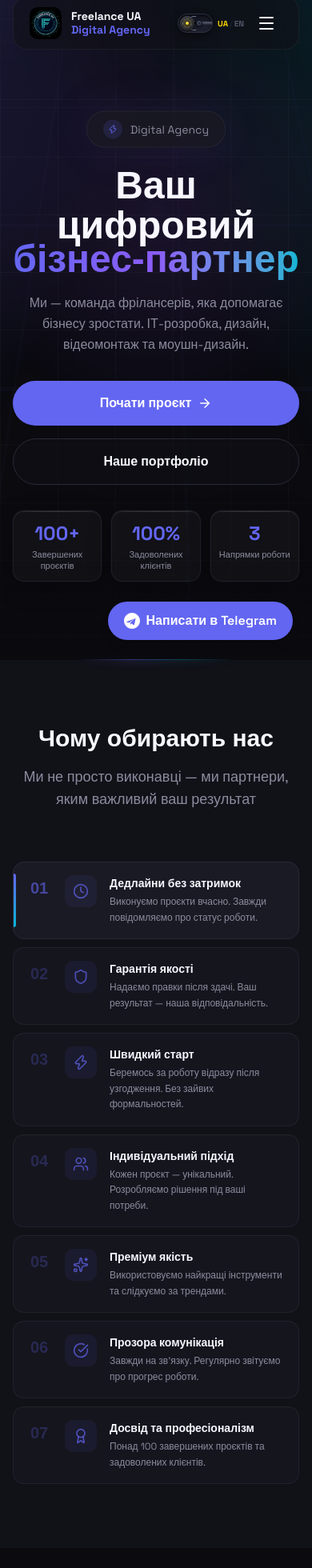
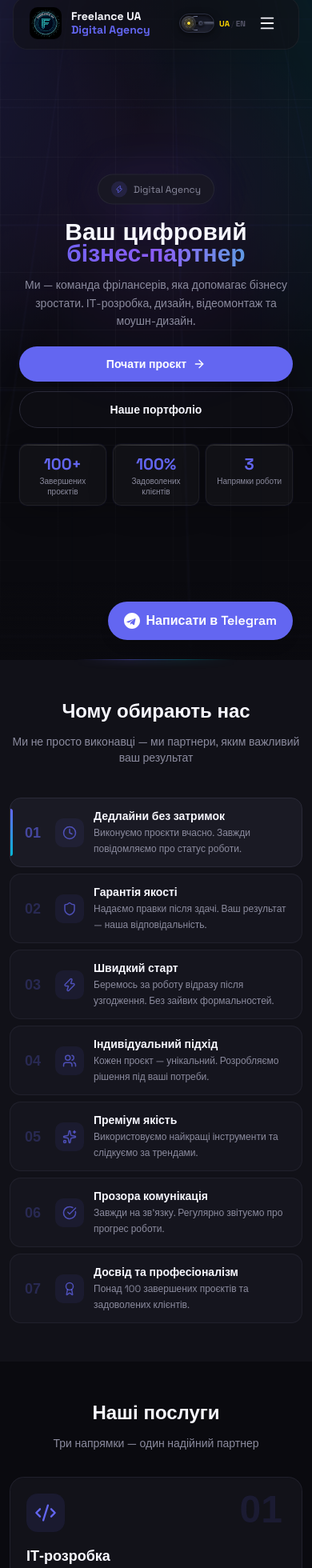
Before and after one commit to Nazar721/freelance-ua-nextjs, a Next.js app: page / in a window 390 px wide. Shown: the part 20-1980 px from the top of the page at 80% size. Built offline with nearby package versions, Linux system fonts and the light colour scheme; a web font is replaced by a local one.

Commit message:
fix mobile responsiveness for hero section and services section

```diff
--- a/components/layout/Header.tsx
+++ b/components/layout/Header.tsx
@@ -136,11 +136,11 @@ export default function Header() {
         <div className="xl:hidden flex items-center gap-2">
           <LanguageToggle />
           <button
-            className="text-[#F8F8FF] p-2"
+            className="text-[#F8F8FF] p-2 rounded-lg hover:bg-white/10 transition-colors duration-200"
             onClick={() => setMenuOpen(!menuOpen)}
             aria-label="Toggle menu"
           >
-            {menuOpen ? <X size={24} /> : <Menu size={24} />}
+            {menuOpen ? <X size={22} /> : <Menu size={22} />}
           </button>
         </div>
       </div>
@@ -150,44 +150,48 @@ export default function Header() {
         {menuOpen && (
           <motion.div
             key="mobile-menu"
-            initial={{ height: 0, opacity: 0 }}
-            animate={{ height: "auto", opacity: 1 }}
-            exit={{ height: 0, opacity: 0 }}
-            transition={{ duration: 0.5, ease: [0.22, 1, 0.36, 1] }}
-            className="lg:hidden overflow-hidden bg-[#111118] border-t border-[#2A2A38]"
+            initial={{ opacity: 0, y: -10, scale: 0.98 }}
+            animate={{ opacity: 1, y: 0, scale: 1 }}
+            exit={{ opacity: 0, y: -10, scale: 0.98 }}
+            transition={{ duration: 0.3, ease: [0.22, 1, 0.36, 1] }}
+            className="xl:hidden mt-2 mx-1 bg-[#1A1A24]/95 backdrop-blur-xl border border-[#2A2A38]/80 rounded-2xl shadow-[0_16px_48px_rgba(0,0,0,0.5)] overflow-hidden"
           >
-            <div className="px-4 py-6 flex flex-col gap-4">
+            <div className="p-3">
               {navKeys.map((key, i) => {
                 const active = isActive(navHrefs[i]);
                 return (
                   <motion.button
                     key={navHrefs[i]}
-                    initial={{ opacity: 0, x: -10 }}
+                    initial={{ opacity: 0, x: -8 }}
                     animate={{ opacity: 1, x: 0 }}
-                    transition={{ delay: i * 0.05 }}
+                    transition={{ delay: i * 0.04, duration: 0.25 }}
                     onClick={() => handleNavClick(navHrefs[i])}
-                    className={`cursor-pointer transition-colors text-left text-base font-medium py-2 ${
-                      active ? "text-[#F8F8FF]" : "text-[#8B8B9E] hover:text-[#F8F8FF]"
+                    className={`cursor-pointer w-full text-left px-4 py-2.5 rounded-xl text-sm font-medium transition-all duration-200 ${
+                      active
+                        ? "text-[#F8F8FF] bg-[#6366F1]/15"
+                        : "text-[#8B8B9E] hover:text-[#F8F8FF] hover:bg-white/5"
                     }`}
                   >
                     {t(key)}
                   </motion.button>
                 );
               })}
+              <div className="mt-2 px-1">
                 <motion.a
-                initial={{ opacity: 0, y: 8 }}
+                  initial={{ opacity: 0, y: 6 }}
                   animate={{ opacity: 1, y: 0 }}
-                transition={{ delay: navKeys.length * 0.05 }}
+                  transition={{ delay: navKeys.length * 0.04 }}
                   href={siteConfig.telegram.consultationUrl}
                   target="_blank"
                   rel="noopener noreferrer"
-                className="magnetic-button text-center bg-[#6366F1] hover:bg-[#4F46E5] text-white font-semibold px-4 py-3 rounded-full transition-all duration-500 hover:shadow-[0_0_30px_rgba(99,102,241,0.32)]"
+                  className="magnetic-button flex items-center justify-center gap-2 bg-[#6366F1] hover:bg-[#4F46E5] text-white font-semibold px-4 py-2.5 rounded-xl transition-all duration-300 hover:shadow-[0_0_24px_rgba(99,102,241,0.32)] text-sm"
                 >
                   {t("header.write")}
-                <svg width="16" height="16" viewBox="0 0 24 24" fill="currentColor">
+                  <svg width="14" height="14" viewBox="0 0 24 24" fill="currentColor">
                     <path d="M12 0C5.373 0 0 5.373 0 12s5.373 12 12 12 12-5.373 12-12S18.627 0 12 0zm5.562 8.248l-2.012 9.47c-.148.658-.537.818-1.084.508l-3-2.21-1.447 1.394c-.16.16-.295.295-.605.295l.213-3.053 5.56-5.023c.242-.213-.054-.333-.373-.12L7.26 14.948l-2.937-.918c-.638-.198-.65-.638.136-.943l11.47-4.42c.532-.194.998.13.633.582z"/>
                   </svg>
                 </motion.a>
+              </div>
             </div>
           </motion.div>
         )}
--- a/components/sections/HeroSection.tsx
+++ b/components/sections/HeroSection.tsx
@@ -71,7 +71,7 @@ export default function HeroSection() {
     <section
       ref={sectionRef}
       id="hero"
-      className="relative min-h-screen flex items-center justify-center overflow-hidden pt-20 pb-4"
+      className="relative min-h-screen flex items-center justify-center overflow-hidden pt-16 sm:pt-20 pb-4"
     >
       {/* Parallax background layers */}
       <motion.div
@@ -83,7 +83,7 @@ export default function HeroSection() {
       </motion.div>
 
       {/* Bottom fade */}
-      <div className="absolute inset-x-0 bottom-0 h-32 bg-linear-to-t from-[#0A0A0F] to-transparent z-[1]" />
+      <div className="absolute inset-x-0 bottom-0 h-24 sm:h-32 bg-linear-to-t from-[#0A0A0F] to-transparent z-[1]" />
 
       {/* Floating particles — disabled on mobile for performance */}
       {!shouldReduceMotion && !isMobile && (
@@ -124,9 +124,9 @@ export default function HeroSection() {
           animate={{ opacity: 1, scale: 1, y: 0 }}
           transition={{ duration: 0.6, ease: [0.22, 1, 0.36, 1] }}
         >
-          <div className={`inline-flex items-center gap-2.5 bg-[#1A1A24]/80 border border-[#2A2A38]/80 rounded-full px-5 py-2.5 mb-5 text-sm text-[#8B8B9E] shadow-[0_0_60px_rgba(99,102,241,0.1)] ${isMobile ? "" : "backdrop-blur-xl"} float`}>
-            <span className="flex h-6 w-6 items-center justify-center rounded-full bg-[#6366F1]/15">
-              <Zap size={12} className="text-[#6366F1]" />
+          <div className={`inline-flex items-center gap-2 bg-[#1A1A24]/80 border border-[#2A2A38]/80 rounded-full px-4 py-2 mb-4 sm:mb-5 text-xs sm:text-sm text-[#8B8B9E] shadow-[0_0_60px_rgba(99,102,241,0.1)] ${isMobile ? "" : "backdrop-blur-xl"} float`}>
+            <span className="flex h-5 w-5 sm:h-6 sm:w-6 items-center justify-center rounded-full bg-[#6366F1]/15">
+              <Zap size={10} className="text-[#6366F1]" />
             </span>
             {t("hero.badge")}
           </div>
@@ -137,7 +137,7 @@ export default function HeroSection() {
           variants={stagger}
           initial="hidden"
           animate="visible"
-          className="text-5xl sm:text-6xl md:text-7xl lg:text-8xl font-bold leading-[1.05] mb-4 font-[family-name:var(--font-syne)]"
+          className="text-3xl sm:text-5xl md:text-7xl lg:text-8xl font-bold leading-[1.05] mb-3 sm:mb-4 font-[family-name:var(--font-syne)]"
           style={isMobile ? undefined : { perspective: 800 }}
         >
           <span className="flex flex-wrap justify-center gap-x-[0.3em]" style={isMobile ? undefined : { transformStyle: "preserve-3d" }}>
@@ -155,7 +155,7 @@ export default function HeroSection() {
             initial={{ opacity: 0, y: isMobile ? 16 : 30, scale: isMobile ? 1 : 0.9 }}
             animate={{ opacity: 1, y: 0, scale: 1 }}
             transition={{ duration: isMobile ? 0.4 : 1, delay: isMobile ? 0.2 : 0.6, ease: [0.22, 1, 0.36, 1] as const }}
-            className="gradient-text-motion bg-gradient-to-r from-[#6366F1] via-[#8B5CF6] to-[#06B6D4] bg-clip-text text-transparent block -mt-2"
+            className="gradient-text-motion bg-gradient-to-r from-[#6366F1] via-[#8B5CF6] to-[#06B6D4] bg-clip-text text-transparent block -mt-1 sm:-mt-2"
           >
             {t("hero.partner")}
           </motion.span>
@@ -166,7 +166,7 @@ export default function HeroSection() {
           initial={{ opacity: 0, y: 20 }}
           animate={{ opacity: 1, y: 0 }}
           transition={{ duration: 0.8, delay: 0.8, ease: [0.22, 1, 0.36, 1] }}
-          className="text-base sm:text-lg md:text-xl text-[#8B8B9E] max-w-2xl mx-auto mb-8 leading-relaxed"
+          className="text-sm sm:text-lg md:text-xl text-[#8B8B9E] max-w-xl sm:max-w-2xl mx-auto mb-5 sm:mb-8 leading-relaxed px-2"
         >
           {t("hero.desc")}
         </motion.p>
@@ -176,24 +176,24 @@ export default function HeroSection() {
           initial={{ opacity: 0, y: 20 }}
           animate={{ opacity: 1, y: 0 }}
           transition={{ duration: 0.7, delay: 1, ease: [0.22, 1, 0.36, 1] }}
-          className="flex flex-col sm:flex-row gap-4 justify-center"
+          className="flex flex-col sm:flex-row gap-3 sm:gap-4 justify-center px-2"
         >
           <motion.a
             href={siteConfig.telegram.consultationUrl}
             target="_blank"
             rel="noopener noreferrer"
-            className="magnetic-button inline-flex items-center justify-center gap-2 bg-[#6366F1] hover:bg-[#4F46E5] text-white font-semibold px-8 py-4 rounded-full transition-all duration-300 hover:-translate-y-1 hover:scale-105 hover:shadow-[0_0_48px_rgba(99,102,241,0.46)] text-base"
+            className="magnetic-button inline-flex items-center justify-center gap-2 bg-[#6366F1] hover:bg-[#4F46E5] text-white font-semibold px-6 py-3 sm:px-8 sm:py-4 rounded-full transition-all duration-300 hover:-translate-y-1 hover:scale-105 hover:shadow-[0_0_48px_rgba(99,102,241,0.46)] text-sm sm:text-base"
             whileHover={isMobile ? undefined : { scale: 1.05 }}
             whileTap={isMobile ? undefined : { scale: 0.97 }}
           >
             {t("hero.cta.start")}
-            <ArrowRight size={18} />
+            <ArrowRight size={16} className="sm:w-[18px] sm:h-[18px]" />
           </motion.a>
           <motion.a
             href={siteConfig.telegram.channelUrl}
             target="_blank"
             rel="noopener noreferrer"
-            className={`magnetic-button inline-flex items-center justify-center gap-2 bg-[#111118]/50 border border-[#2A2A38] hover:border-[#6366F1] text-[#F8F8FF] font-semibold px-8 py-4 rounded-full transition-all duration-300 hover:-translate-y-1 hover:shadow-[0_0_34px_rgba(99,102,241,0.16)] text-base ${isMobile ? "" : "backdrop-blur-md"}`}
+            className={`magnetic-button inline-flex items-center justify-center gap-2 bg-[#111118]/50 border border-[#2A2A38] hover:border-[#6366F1] text-[#F8F8FF] font-semibold px-6 py-3 sm:px-8 sm:py-4 rounded-full transition-all duration-300 hover:-translate-y-1 hover:shadow-[0_0_34px_rgba(99,102,241,0.16)] text-sm sm:text-base ${isMobile ? "" : "backdrop-blur-md"}`}
             whileHover={isMobile ? undefined : { scale: 1.05 }}
             whileTap={isMobile ? undefined : { scale: 0.97 }}
           >
@@ -206,7 +206,7 @@ export default function HeroSection() {
           variants={stagger}
           initial="hidden"
           animate="visible"
-          className="mt-8 grid grid-cols-3 gap-3 sm:mt-12 max-w-lg mx-auto"
+          className="mt-5 sm:mt-8 grid grid-cols-3 gap-2 sm:gap-3 sm:mt-12 max-w-lg mx-auto px-2"
         >
           {[
             { value: 100, suffix: "+", label: t("hero.stat.projects") },
@@ -224,12 +224,12 @@ export default function HeroSection() {
                   transition: { duration: 0.6, ease: [0.22, 1, 0.36, 1], delay: 1.2 + i * 0.1 },
                 },
               }}
-              className={`glass-stat rounded-xl px-2.5 py-3 sm:rounded-2xl sm:px-5 sm:py-4`}
+              className={`glass-stat rounded-lg px-2 py-2.5 sm:rounded-2xl sm:px-5 sm:py-4`}
             >
-              <div className="text-2xl font-bold text-[#6366F1] sm:text-3xl">
+              <div className="text-xl sm:text-2xl font-bold text-[#6366F1] sm:text-3xl">
                 <CountUp value={stat.value} suffix={stat.suffix} />
               </div>
-              <div className="mt-1 text-[11px] leading-tight text-[#8B8B9E] sm:text-sm">
+              <div className="mt-0.5 sm:mt-1 text-[10px] sm:text-[11px] leading-tight text-[#8B8B9E] sm:text-sm">
                 {stat.label}
               </div>
             </motion.div>
--- a/components/sections/ServicesSection.tsx
+++ b/components/sections/ServicesSection.tsx
@@ -125,59 +125,59 @@ export default function ServicesSection() {
   const activeCategory = activeModal !== null ? serviceCategories[activeModal] : null;
 
   return (
-    <section id="services" className="py-20 px-4">
+    <section id="services" className="py-12 sm:py-20 px-3 sm:px-4">
       <div className="max-w-7xl mx-auto">
-        <FadeIn className="text-center mb-16" y={30} blur={8}>
-          <h2 className="text-3xl md:text-4xl lg:text-5xl font-bold text-[#F8F8FF] mb-4 font-[family-name:var(--font-syne)]">
+        <FadeIn className="text-center mb-8 sm:mb-16" y={20} blur={4}>
+          <h2 className="text-2xl sm:text-3xl md:text-4xl lg:text-5xl font-bold text-[#F8F8FF] mb-3 sm:mb-4 font-[family-name:var(--font-syne)]">
             {t("services.title")}
           </h2>
-          <p className="text-[#8B8B9E] text-lg max-w-2xl mx-auto">
+          <p className="text-[#8B8B9E] text-sm sm:text-lg max-w-2xl mx-auto">
             {t("services.desc")}
           </p>
         </FadeIn>
 
         {/* Service cards grid */}
-        <div className="grid grid-cols-1 md:grid-cols-3 gap-5">
+        <div className="grid grid-cols-1 md:grid-cols-3 gap-4 sm:gap-5">
           {serviceCategories.map((cat, i) => (
-            <FadeIn key={cat.key} delay={0.1 + i * 0.12} y={40} blur={4}>
+            <FadeIn key={cat.key} delay={0.1 + i * 0.08} y={24} blur={2}>
               <button
                 onClick={() => setActiveModal(i)}
-                className="service-card group text-left w-full p-7 rounded-2xl border border-[#2A2A38]/60 bg-[#1A1A24]/50 cursor-pointer transition-all duration-700 hover:bg-[#1A1A24] hover:border-[#2A2A38] hover:-translate-y-1 hover:shadow-[0_16px_48px_rgba(0,0,0,0.3)]"
+                className="service-card group text-left w-full p-5 sm:p-7 rounded-2xl border border-[#2A2A38]/60 bg-[#1A1A24]/50 cursor-pointer transition-all duration-700 hover:bg-[#1A1A24] hover:border-[#2A2A38] hover:-translate-y-1 hover:shadow-[0_16px_48px_rgba(0,0,0,0.3)]"
               >
                 {/* Watermark number */}
-                <span className="absolute top-4 right-6 text-6xl font-black text-[#6366F1]/[0.12] font-[family-name:var(--font-syne)] select-none pointer-events-none">
+                <span className="absolute top-4 right-6 text-5xl sm:text-6xl font-black text-[#6366F1]/[0.12] font-[family-name:var(--font-syne)] select-none pointer-events-none">
                   {String(i + 1).padStart(2, "0")}
                 </span>
 
                 <div className="relative z-10">
-                  <div className="w-14 h-14 rounded-xl bg-[#6366F1]/10 group-hover:bg-[#6366F1]/18 flex items-center justify-center mb-5 transition-all duration-300">
+                  <div className="w-12 h-12 sm:w-14 sm:h-14 rounded-xl bg-[#6366F1]/10 group-hover:bg-[#6366F1]/18 flex items-center justify-center mb-4 sm:mb-5 transition-all duration-300">
                     {cat.icon}
                   </div>
 
-                  <h3 className="text-[#F8F8FF] font-bold text-xl mb-3 font-[family-name:var(--font-syne)]">
+                  <h3 className="text-[#F8F8FF] font-bold text-lg sm:text-xl mb-2 sm:mb-3 font-[family-name:var(--font-syne)]">
                     {t(`services.${cat.key}.category`)}
                   </h3>
 
-                  <ul className="space-y-2.5 mb-6">
+                  <ul className="space-y-2 sm:space-y-2.5 mb-4 sm:mb-6">
                     {cat.items.slice(0, 3).map((n) => (
                       <li
                         key={n}
-                        className="flex items-center gap-2.5 text-[#8B8B9E] text-sm transition-colors duration-200"
+                        className="flex items-center gap-2 sm:gap-2.5 text-[#8B8B9E] text-xs sm:text-sm transition-colors duration-200"
                       >
                         <span className="w-1.5 h-1.5 bg-[#6366F1]/50 rounded-full shrink-0" />
                         {t(`services.${cat.key}.${n}`)}
                       </li>
                     ))}
                     {cat.count > 3 && (
-                      <li className="text-[#6366F1]/60 text-sm pl-4">
+                      <li className="text-[#6366F1]/60 text-xs sm:text-sm pl-3 sm:pl-4">
                         +{cat.count - 3} послуг
                       </li>
                     )}
                   </ul>
 
-                  <span className="inline-flex items-center gap-2 text-[#6366F1] text-sm font-medium group-hover:gap-3 transition-all duration-300">
+                  <span className="inline-flex items-center gap-2 text-[#6366F1] text-xs sm:text-sm font-medium group-hover:gap-3 transition-all duration-300">
                     Дізнатись більше
-                    <svg width="16" height="16" viewBox="0 0 16 16" fill="none" className="transition-transform duration-300 group-hover:translate-x-1">
+                    <svg width="14" height="14" viewBox="0 0 16 16" fill="none" className="transition-transform duration-300 group-hover:translate-x-1 sm:w-4 sm:h-4">
                       <path d="M3 8h10M9 4l4 4-4 4" stroke="currentColor" strokeWidth="1.5" strokeLinecap="round" strokeLinejoin="round"/>
                     </svg>
                   </span>
--- a/components/sections/WhyUsSection.tsx
+++ b/components/sections/WhyUsSection.tsx
@@ -11,18 +11,18 @@ export default function WhyUsSection() {
   const { t } = useTranslation();
 
   return (
-    <section id="about" className="py-20 px-4 bg-[#111118]">
+    <section id="about" className="py-12 sm:py-20 px-3 sm:px-4 bg-[#111118]">
       <div className="max-w-5xl mx-auto">
-        <FadeIn className="text-center mb-16" y={30} blur={8}>
-          <h2 className="text-3xl md:text-4xl lg:text-5xl font-bold text-[#F8F8FF] mb-4 font-[family-name:var(--font-syne)]">
+        <FadeIn className="text-center mb-10 sm:mb-16" y={30} blur={8}>
+          <h2 className="text-2xl sm:text-3xl md:text-4xl lg:text-5xl font-bold text-[#F8F8FF] mb-3 sm:mb-4 font-[family-name:var(--font-syne)]">
             {t("why.title")}
           </h2>
-          <p className="text-[#8B8B9E] text-lg max-w-2xl mx-auto">
+          <p className="text-[#8B8B9E] text-sm sm:text-lg max-w-2xl mx-auto">
             {t("why.desc")}
           </p>
         </FadeIn>
 
-        <div className="flex flex-col gap-2.5">
+        <div className="flex flex-col gap-2 sm:gap-2.5">
           {advantageKeys.map((key, i) => {
             const Icon = advantageIcons[i];
             return (
@@ -32,17 +32,17 @@ export default function WhyUsSection() {
                 y={24}
                 blur={4}
               >
-                <div className={`table-row-card group flex items-start gap-4 p-4 md:p-5 rounded-xl border border-[#2A2A38]/60 bg-[#1A1A24]/50 cursor-default transition-all duration-300 hover:bg-[#1A1A24] hover:border-[#2A2A38] hover:translate-x-1 hover:shadow-[0_4px_24px_rgba(0,0,0,0.2)] ${i === 0 ? 'table-row-card--active' : ''}`}>
-                  <span className="text-xl md:text-2xl font-bold text-[#6366F1]/25 group-hover:text-[#6366F1]/60 transition-colors duration-300 w-8 md:w-10 text-center shrink-0 font-[family-name:var(--font-syne)] tabular-nums mt-0.5">
+                <div className={`table-row-card group flex items-center gap-3 sm:gap-4 p-3 sm:p-4 md:p-5 rounded-xl border border-[#2A2A38]/60 bg-[#1A1A24]/50 cursor-default transition-all duration-300 hover:bg-[#1A1A24] hover:border-[#2A2A38] hover:translate-x-1 hover:shadow-[0_4px_24px_rgba(0,0,0,0.2)] ${i === 0 ? 'table-row-card--active' : ''}`}>
+                  <span className="text-lg sm:text-xl md:text-2xl font-bold text-[#6366F1]/25 group-hover:text-[#6366F1]/60 transition-colors duration-300 min-w-[2rem] sm:min-w-[2.5rem] text-center shrink-0 font-[family-name:var(--font-syne)] tabular-nums">
                     {String(i + 1).padStart(2, "0")}
                   </span>
 
-                  <div className="w-10 h-10 md:w-11 md:h-11 rounded-lg bg-[#6366F1]/8 group-hover:bg-[#6366F1]/15 flex items-center justify-center shrink-0 transition-colors duration-300">
-                    <Icon size={20} className="text-[#6366F1]/70 group-hover:text-[#6366F1] transition-colors duration-300" />
+                  <div className="w-9 h-9 sm:w-10 sm:h-10 md:w-11 md:h-11 rounded-lg bg-[#6366F1]/8 group-hover:bg-[#6366F1]/15 flex items-center justify-center shrink-0 transition-colors duration-300">
+                    <Icon size={18} className="text-[#6366F1]/70 group-hover:text-[#6366F1] transition-colors duration-300 sm:w-5 sm:h-5" />
                   </div>
 
                   <div className="flex-1 min-w-0">
-                    <h3 className="font-semibold text-[#F8F8FF] text-sm md:text-base mb-1">
+                    <h3 className="font-semibold text-[#F8F8FF] text-sm md:text-base mb-0.5 sm:mb-1">
                       {t(`${key}.title`)}
                     </h3>
                     <p className="text-[#8B8B9E] text-xs md:text-sm leading-relaxed">
--- a/components/ui/FadeIn.tsx
+++ b/components/ui/FadeIn.tsx
@@ -45,9 +45,9 @@ export function FadeIn({
   ...rest
 }: FadeInProps) {
   const ref = useRef<HTMLDivElement>(null);
-  const isInView = useInView(ref, { once: true, margin: "-80px 0px" });
   const shouldReduceMotion = useReducedMotion();
   const isMobile = useIsMobile();
+  const isInView = useInView(ref, { once: true, margin: isMobile ? "-40px 0px" : "-80px 0px" });
 
   if (shouldReduceMotion) {
     return (
```
Lines whose indentation alone changed are shown as unchanged.
